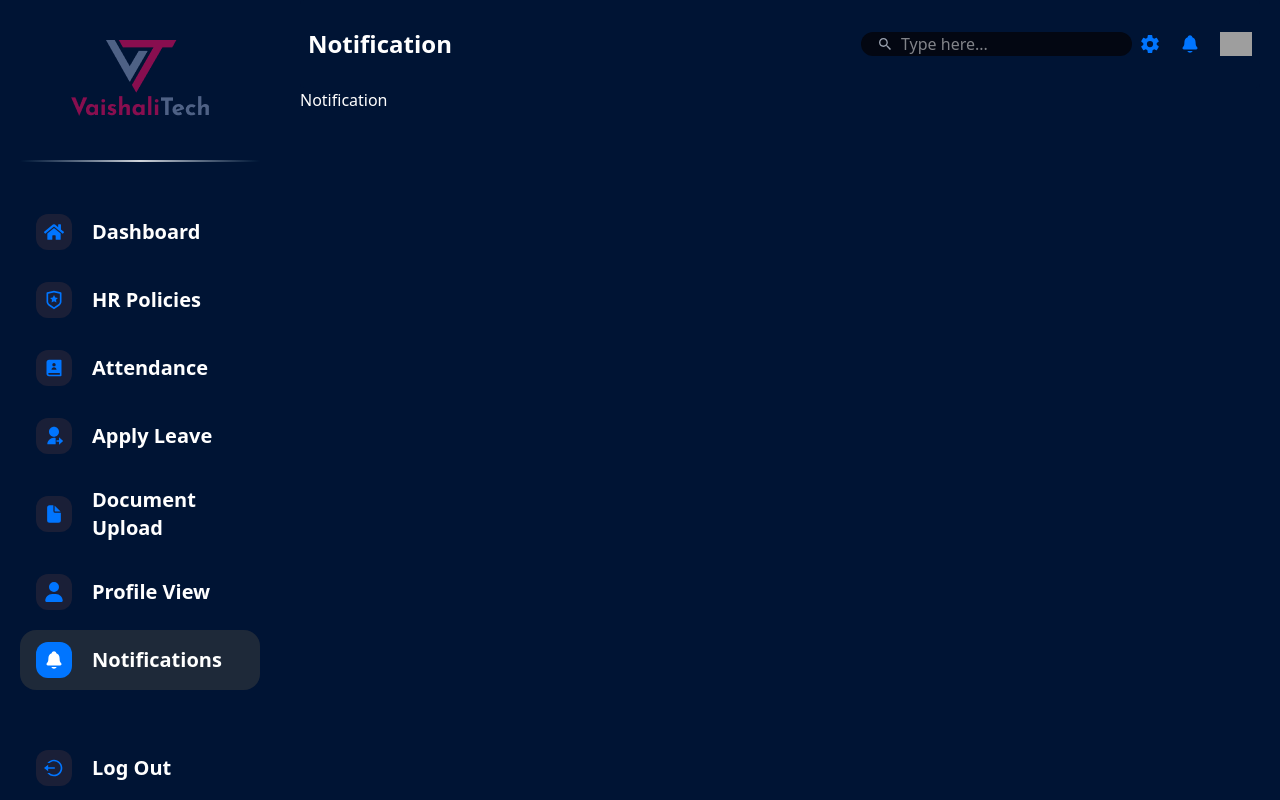
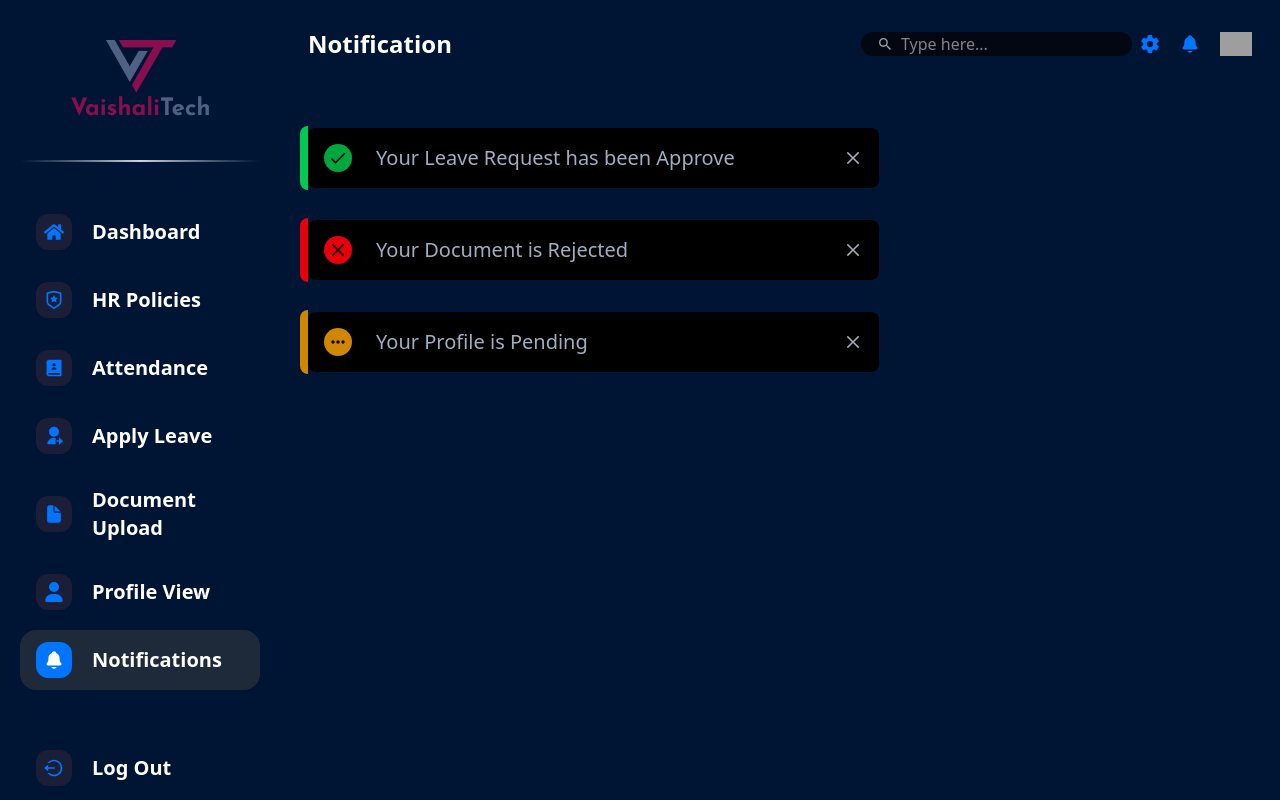
Before and after one commit to ankitWork2001/management, a React (Vite) app: page /employee/notification in a window 1280 px wide. Built offline with nearby package versions, Linux system fonts and the light colour scheme; grey boxes are pictures that could not be loaded.

Commit message:
create notification page

```diff
--- a/src/pages/Employee/Notification.jsx
+++ b/src/pages/Employee/Notification.jsx
@@ -1,9 +1,52 @@
-import React from 'react'
+import React, { useState } from 'react'
+import { MdOutlineCheck } from "react-icons/md";
+import { RxCross2 } from "react-icons/rx";
+import { MdMoreHoriz } from "react-icons/md";
+import notification_img from '../../assets/notification_imgs/notification.png'
+
+const notificatins = [
+  {
+    id:1,
+    status:'Approve',
+    message:'Your Leave Request has been Approve'
+  },
+  {
+    id:2,
+    status:'Rejected',
+    message:'Your Document is Rejected'
+  },
+  {
+    id:3,
+    status:'Pending',
+    message:'Your Profile is Pending'
+  },
+]
 
 function Notification() {
+  const [showNotifications,setShowNotifications] = useState(notificatins)
+
+  const deleteNotification = (id) => {
+     const filterNotification = showNotifications.filter(notification => notification.id != id)
+     setShowNotifications(filterNotification)
+  }
   return (
-    <div>
-      Notification
+    <div className='flex flex-col gap-8 mt-10 pl-2'>
+      {
+        showNotifications.length != 0 ? showNotifications.map(notification => (
+          <div key={notification.id} className='relative flex justify-between z-10 items-center md:w-[60%]  bg-black py-4 px-4 rounded-lg'>
+            <div className={`${notification.status === 'Approve' ? 'bg-green-500' : notification.status === 'Rejected' ? 'bg-red-600' : 'bg-yellow-600'} absolute w-2 py-8 -left-2 z-0 rounded-l-full`}></div>
+            <div className='flex gap-6'>
+             {notification.status === 'Approve' ? <div><MdOutlineCheck className='w-7 h-7 px-1 py-1 text-black bg-green-600 rounded-full'/></div> : notification.status === 'Rejected' ? <div><RxCross2 className='w-7 h-7 px-1 py-1 text-black bg-red-600 rounded-full'/></div> : <div className=''><MdMoreHoriz className='w-7 h-7 px-1 py-1 bg-yellow-600 text-black rounded-full'/></div>}
+             <p className='text-xl text-[#A0AEC0]'>{notification.message}</p>
+            </div>
+             <RxCross2 onClick={() => deleteNotification(notification.id)} className='text-xl text-[#A0AEC0] cursor-pointer'/>
+          </div>
+        ))
+        :
+        <div className='md:w-[55%] mx-auto'>
+        <img src={notification_img} alt="No Notifications" />
+        </div>
+      }
     </div>
   )
 }
```
Also changed, not shown: src/assets/notification_imgs/notification.png (added).
